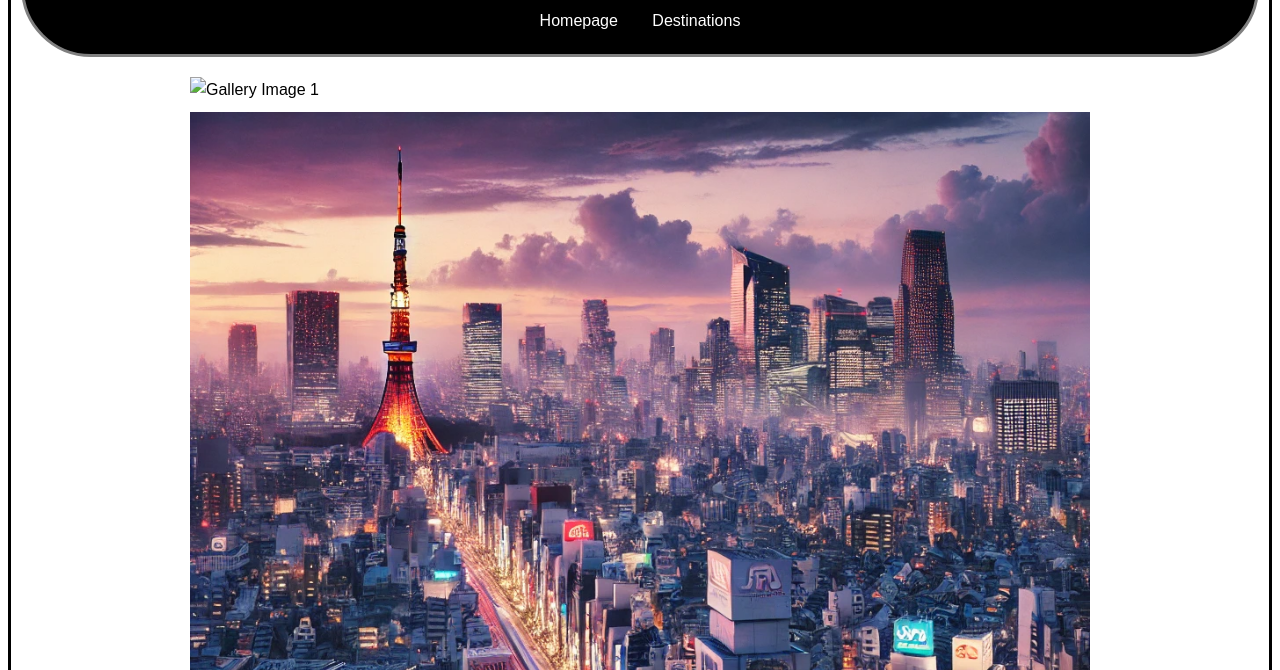
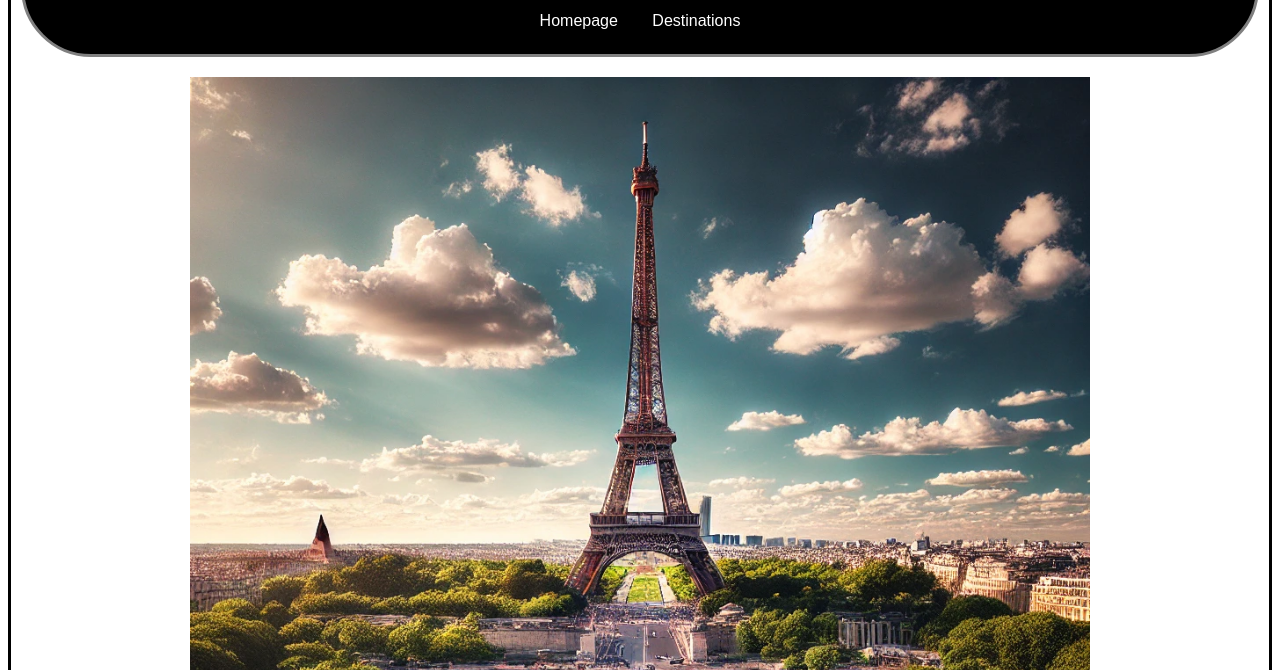
Before and after one commit to Xavier-mac/name, a plain HTML site: page gallery.html in a window 1280 px wide. Shown: the part 130-800 px from the top of the page. Drawn offline with Linux system fonts and the light colour scheme.

Commit message:
Add files via upload

```diff
--- a/gallery.html
+++ b/gallery.html
@@ -16,7 +16,7 @@
 
   <main>
     <section class="photo-gallery">
-      <img src="Images/Eiffle tower.webpg" alt="Gallery Image 1">
+      <img src="Images/Eiffle tower.webp" alt="Gallery Image 1">
       <img src="Images/tokyo.webp" alt="Gallery Image 2">
       <img src="Images/cape town.webp" alt="Gallery Image 3">
       <img src="Images/explore.webp" alt="Gallery Image 4">
--- a/style.css
+++ b/style.css
@@ -60,11 +60,7 @@
 
   .photo-gallery img {
     flex: 1 1 calc(33.333% - 10px);
-    transition: transform 0.3s ease;
-  }
 
-  .photo-gallery img:hover {
-    transform: scale(1.05);
   }
 
   /* Media queries for responsiveness */
```
